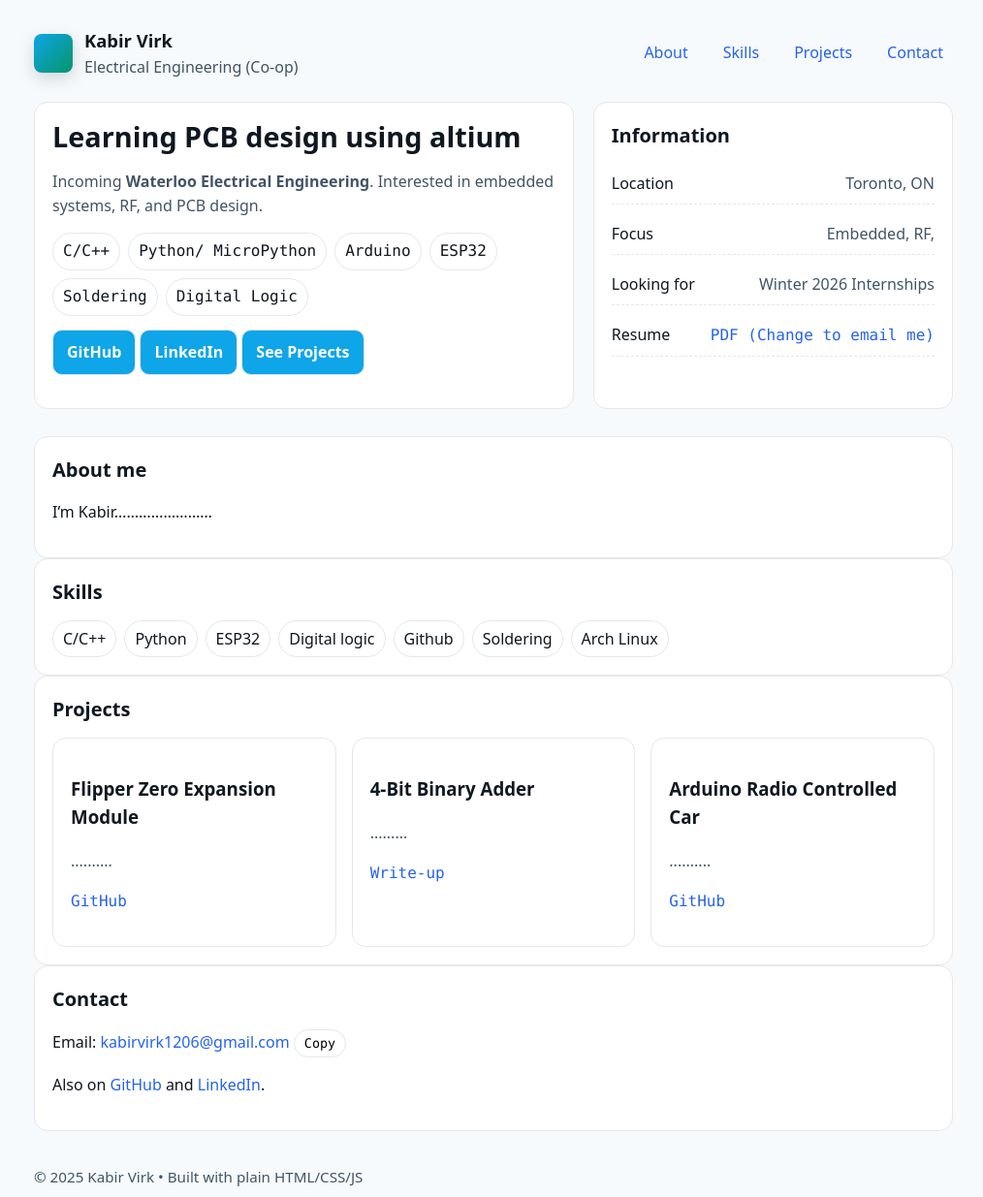
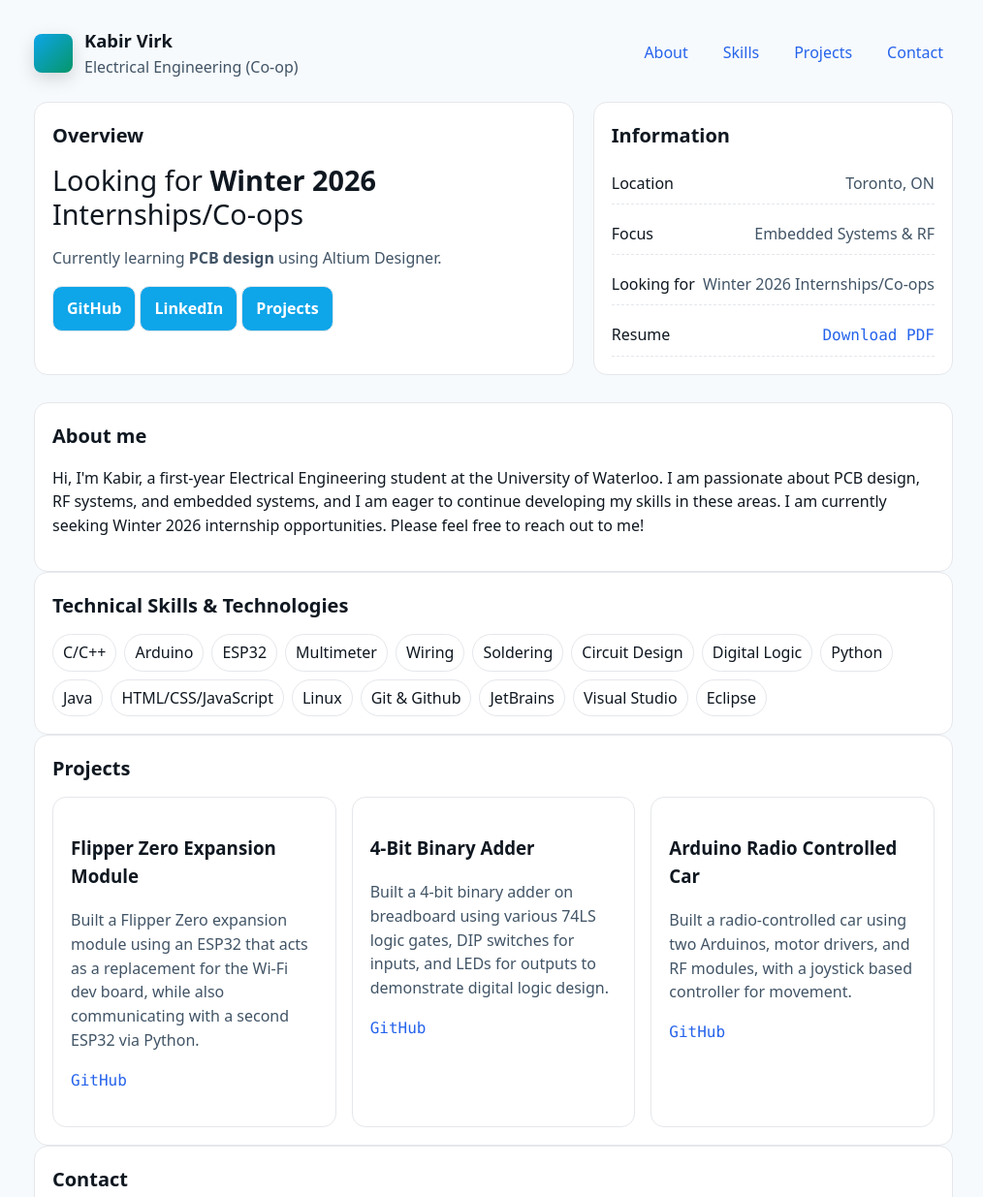
Before and after one commit to kabirvirk1206/personal-portfolio-website, a plain HTML site: page src/index.html in a window 1280 px wide. Shown: the top 1235 px of the page at 97% size, without its empty margins (131-1145 px from the left). Drawn offline with Linux system fonts and the light colour scheme.

Commit message:
added text, and link to resume

```diff
--- a/src/index.html
+++ b/src/index.html
@@ -29,48 +29,53 @@
 
     <section class="hero">
       <div class="card">
-        <h1>Learning PCB design using altium</h1>
-        <p class="muted">Incoming <b>Waterloo Electrical Engineering</b>. Interested in embedded systems, RF, and PCB design.</p>
-        <div class="chips">
-          <span class="chip mono">C/C++</span>
-          <span class="chip mono">Python/ MicroPython</span>
-          <span class="chip mono">Arduino</span>
-          <span class="chip mono">ESP32</span>
-          <span class="chip mono">Soldering</span>
-          <span class="chip mono">Digital Logic</span>
-        </div>
+        <h2>Overview</h2>
+        <h1 style="font-weight:normal;">Looking for <b> Winter 2026 </b> Internships/Co-ops</h1>
+        <p class="muted">Currently learning <b>PCB design</b> using Altium Designer.</p>
         <p style="margin-top:14px">
-          <a class="btn" href="https://github.com/" target="_blank" rel="noopener">GitHub</a>
-          <a class="btn" href="https://www.linkedin.com/" target="_blank" rel="noopener">LinkedIn</a>
-          <a class="btn" href="#projects">See Projects</a>
+          <a class="btn" href="https://github.com/kabirvirk1206" target="_blank" rel="noopener">GitHub</a>
+          <a class="btn" href="https://www.linkedin.com/in/kabir-virk" target="_blank" rel="noopener">LinkedIn</a>
+          <a class="btn" href="#projects">Projects</a>
         </p>
       </div>
       <div class="card">
         <h2>Information</h2>
         <div class="list">
           <div class="row"><span>Location</span><span class="muted">Toronto, ON</span></div>
-          <div class="row"><span>Focus</span><span class="muted">Embedded, RF,</span></div>
-          <div class="row"><span>Looking for</span><span class="muted">Winter 2026 Internships</span></div>
-          <div class="row"><span>Resume</span><span><a href="#" class="mono">PDF (Change to email me)</a></span></div>
+          <div class="row"><span>Focus</span><span class="muted">Embedded Systems & RF</span></div>
+          <div class="row"><span>Looking for</span><span class="muted">Winter 2026 Internships/Co-ops</span></div>
+          <div class="row">
+            <span>Resume</span>
+            <span><a href="Kabir Virk Resume.pdf"class="mono" download>Download PDF</a></span>
+          </div>
         </div>
       </div>
     </section>
 
     <section id="about" class="card">
       <h2>About me</h2>
-      <p>I’m Kabir……………………</p>
+      <p>Hi, I'm Kabir, a first-year Electrical Engineering student at the University of Waterloo. I am passionate about PCB design, RF systems, and embedded systems, and I am eager to continue developing my skills in these areas. I am currently seeking Winter 2026 internship opportunities. Please feel free to reach out to me!</p>
     </section>
 
     <section id="skills" class="card">
-      <h2>Skills</h2>
+      <h2>Technical Skills & Technologies</h2>
       <div class="chips">
         <span class="chip">C/C++</span>
+        <span class="chip">Arduino</span>
+        <span class="chip">ESP32</span>
+        <span class="chip">Multimeter</span>
+        <span class="chip">Wiring</span>
+        <span class="chip">Soldering</span>
+        <span class="chip">Circuit Design</span>
+        <span class="chip">Digital Logic</span>
         <span class="chip">Python</span>
-        <span class="chip">ESP32</span>
-        <span class="chip">Digital logic</span>
-        <span class="chip">Github</span>
-        <span class="chip">Soldering</span>
-        <span class="chip">Arch Linux</span>
+        <span class="chip">Java</span>
+        <span class="chip">HTML/CSS/JavaScript</span>
+        <span class="chip">Linux</span>
+        <span class="chip">Git & Github</span>
+        <span class="chip">JetBrains</span>
+        <span class="chip">Visual Studio</span>
+        <span class="chip">Eclipse</span>
       </div>
     </section>
 
@@ -79,17 +84,17 @@
       <div class="grid">
         <div class="card">
           <h3>Flipper Zero Expansion Module</h3>
-          <p class="muted">..........</p>
+          <p class="muted">Built a Flipper Zero expansion module using an ESP32 that acts as a replacement for the Wi-Fi dev board, while also communicating with a second ESP32 via Python.</p>
           <p><a href="#" class="mono">GitHub</a></p>
         </div>
         <div class="card">
           <h3>4-Bit Binary Adder</h3>
-          <p class="muted">.........</p>
-          <p><a href="#" class="mono">Write-up</a></p>
+          <p class="muted">Built a 4-bit binary adder on breadboard using various 74LS logic gates, DIP switches for inputs, and LEDs for outputs to demonstrate digital logic design.</p>
+          <p><a href="#" class="mono">GitHub</a></p>
         </div>
         <div class="card">
           <h3>Arduino Radio Controlled Car</h3>
-          <p class="muted">..........</p>
+          <p class="muted">Built a radio-controlled car using two Arduinos, motor drivers, and RF modules, with a joystick based controller for movement.</p>
           <p><a href="#" class="mono">GitHub</a></p>
         </div>
       </div>
@@ -97,18 +102,20 @@
 
     <section id="contact" class="card">
       <h2>Contact</h2>
-      <p>Email: <a href="mailto:kabirvirk91@gmail.com">kabirvirk1206@gmail.com</a>
+      <p>
+        Email: <a id="emailLink" href="mailto:kabirvirk1206@gmail.com">kabirvirk1206@gmail.com</a>
         <button class="chip mono" onclick="copyEmail()">Copy</button>
         <span id="copied" class="muted" style="opacity:0;transition:opacity .2s">Copied</span>
       </p>
-      <p>Also on <a href="https://github.com/" target="_blank" rel="noopener">GitHub</a> and <a href="https://www.linkedin.com/" target="_blank" rel="noopener">LinkedIn</a>.</p>
+      <p>
+        Also on
+        <a href="https://github.com/kabirvirk1206" target="_blank" rel="noopener">GitHub</a>
+        and
+        <a href="https://www.linkedin.com/in/kabir-virk" target="_blank" rel="noopener">LinkedIn</a>.
+      </p>
     </section>
 
     <footer>
       <p>© <span id="year"></span> Kabir Virk • Built with plain HTML/CSS/JS</p>
     </footer>
   </div>
-  <script src="script.js"></script>
-</body>
-
-</html>
```
